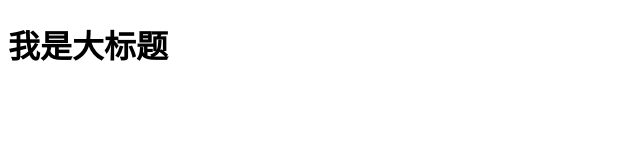
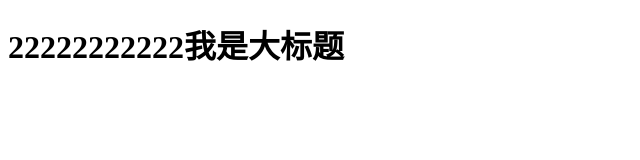
Before and after one commit to lopo1983/loposwk, a plain HTML site: page index.html in a window 1280 px wide. Shown: the whole page, without its empty margins (0-640 px from the left). Drawn offline with Linux system fonts and the light colour scheme.

Commit message:
111111111111

```diff
--- a/index.html
+++ b/index.html
@@ -5,6 +5,6 @@
 		<title>111111111111</title>
 	</head>
 	<body>
-		<h1>我是大标题</h1>
+		<h1>22222222222我是大标题</h1>
 	</body>
 </html>
```
